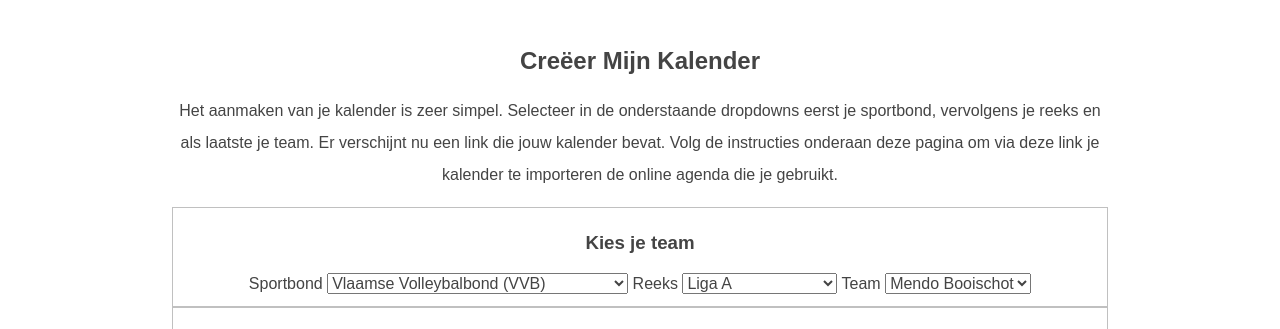
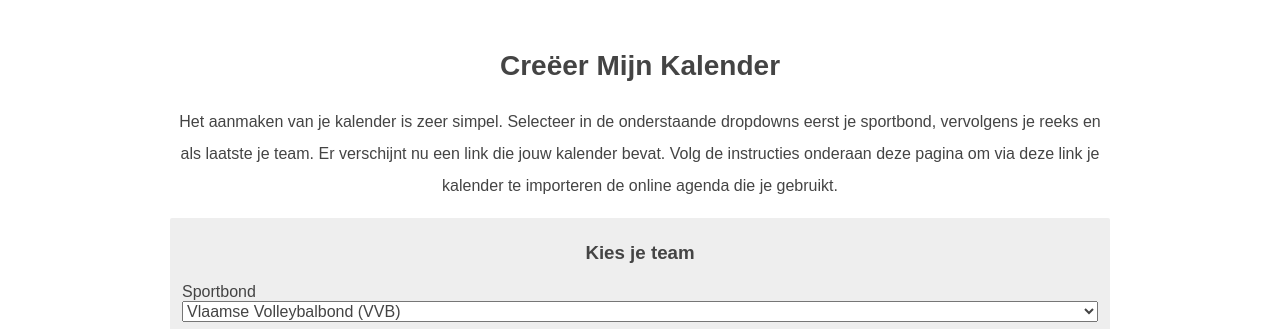
Before and after one commit to HerrSubset/spokkels-test, a plain HTML site: page index.html in a window 1280 px wide. Shown: the part 568-897 px from the top of the page. Drawn offline with Linux system fonts and the light colour scheme.

Commit message:
basic form styling

```diff
--- a/css/main.css
+++ b/css/main.css
@@ -11,6 +11,10 @@ body {
 
 h1 {
   text-align: center;
+}
+
+h2 {
+  font-size: 1.75em;
 }
 
 p {
@@ -104,6 +108,31 @@ a:visited {
   color: white;
 }
 
+#create-calendar form {
+  background-color: #eee;
+  border-radius: 2px;
+}
+
+#create-calendar select,
+#create-calendar input,
+#create-calendar label {
+  display: block;
+  text-align: left;
+}
+
+#create-calendar select + label {
+  margin-top: 15px;
+}
+
+#create-calendar select,
+#create-calendar input {
+  width: 100%;
+}
+
+#create-calendar fieldset {
+  border: none;
+}
+
 
 /*******************************************************************************
 ** layout styles
```
